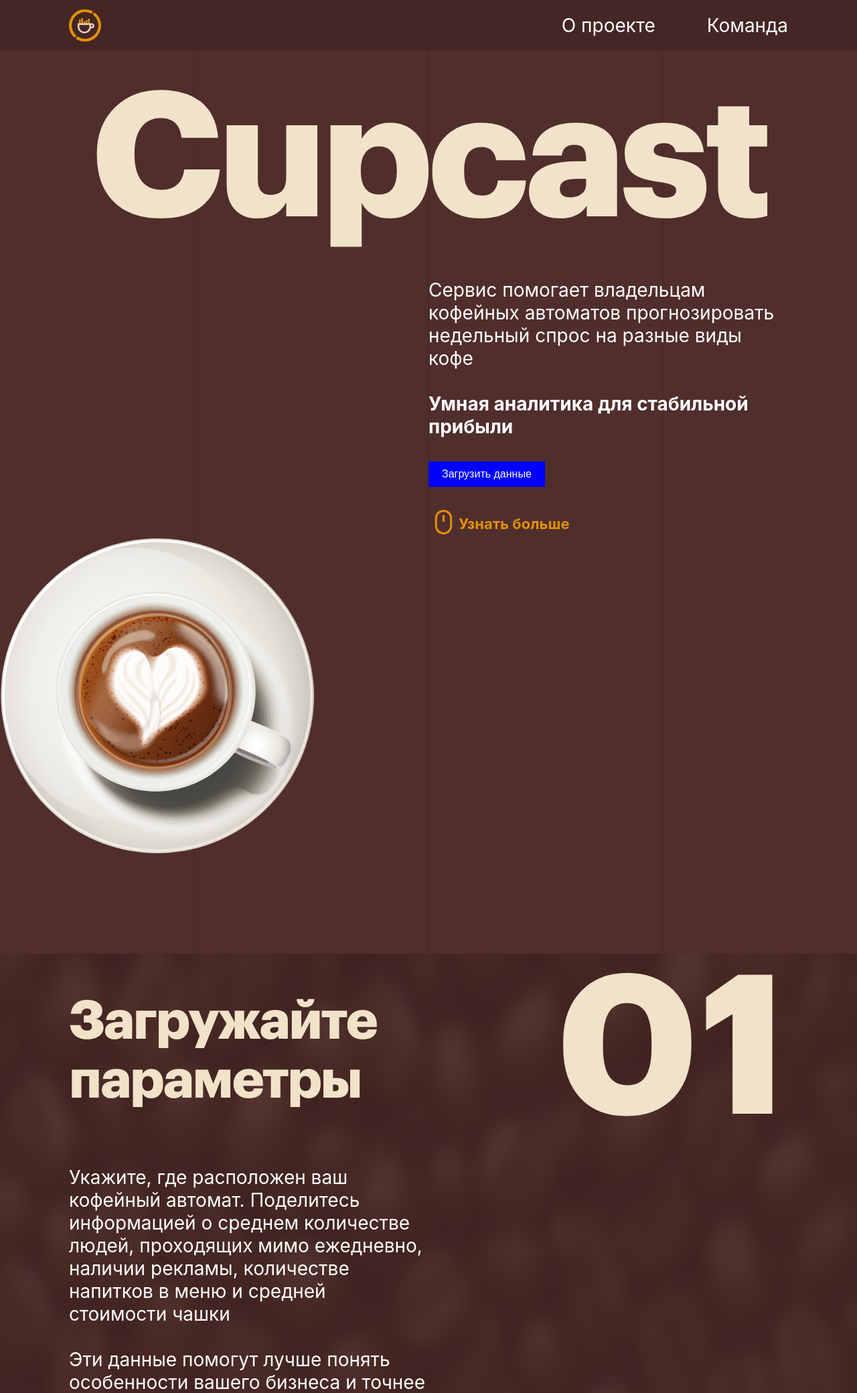
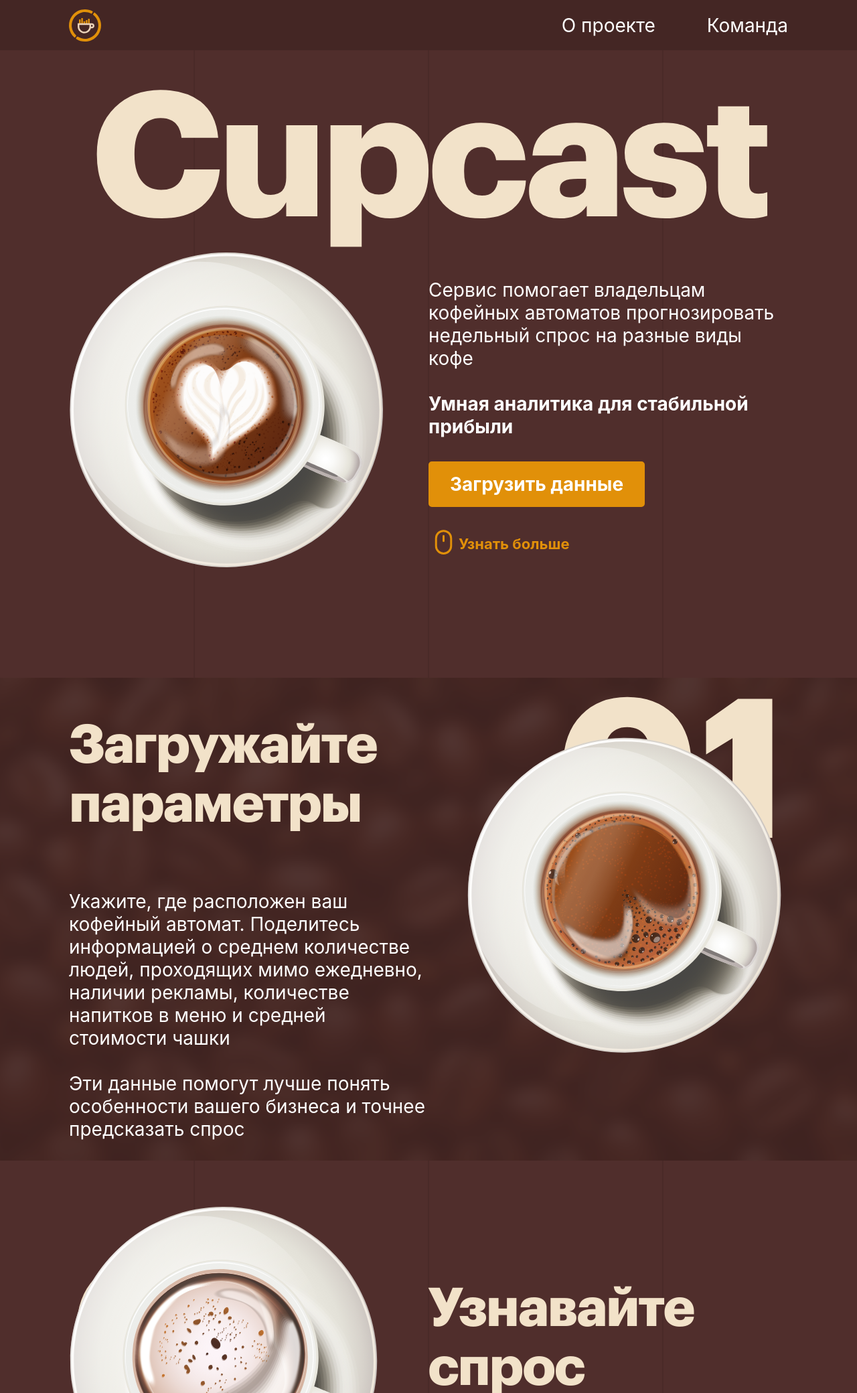
Before and after one commit to oneway192/cupcast, a Flask app: page / in a window 1280 px wide. Shown: the top 2080 px of the page at 67% size. Run offline with Flask 3, Linux system fonts and the light colour scheme; parts of the project's set-up code (start-up, migrations or seed data) failed here and were passed over; some libraries are stand-ins or nearby versions; some web fonts are replaced.

Commit message:
Update styles.css

```diff
--- a/static/css/styles.css
+++ b/static/css/styles.css
@@ -4,7 +4,6 @@
     padding: 0;
     box-sizing: border-box;
     cursor: default;
-    position: static !important;
 }
 
 a {
@@ -134,11 +130,16 @@ main.page-1 {
 }
 
 .proceed-button {
-    all: unset;
-    background-color: blue;
-    color: white;
-    padding: 10px 20px;
+    background-color: #E19009;
+    border: 2px solid #E19009;
+    border-radius: 5px;
+    color: #FFFFFF;
+    font-family: 'SF Pro Display', sans-serif;
+    font-size: 28px;
+    font-weight: bold;
+    padding: 15px 30px;
     cursor: pointer;
+    transition: background-color 0.3s, color 0.3s;
 }
 
 .proceed-button:hover, .proceed-button:active {
@@ -185,25 +189,30 @@ main.page-1 {
   }
 
 #section-image-2 {
-    max-width: 400px;
+    min-width: 300px;
     position: absolute;
-    bottom: 0;
-    right: 103px;
+    top: 1100px;
+    right: 73px;
+    z-index: 1;
+    margin-bottom: 20px;
   }
 
 #section-image-3 {
-    max-width: 400px;
+    max-width: 500px;
     position: absolute;
-    bottom: 0;
+    top: 1800px;
     left: 103px;
-
+    z-index: 1;
+    margin-bottom: 20px;
   }
 
 #section-image-4 {
-    max-width: 400px;
+    min-width: 300px;
     position: absolute;
-    bottom: 0;
-    right: 103px;
+    top: 2476px;
+    right: 73px;
+    z-index: 1;
+    margin-bottom: 20px;
   }
 
 .upload {
@@ -258,6 +267,7 @@ h1 {
 
 /* Секция "01" и "Прогноз продаж" */
 .forecast-section {
+    margin-top: 180px;
     display: flex;
     justify-content: space-between;
     align-items: center; /* Выровнять элементы по верхнему краю */
```
Also changed, not shown: other parts of static/css/styles.css (+23 -31 lines).
